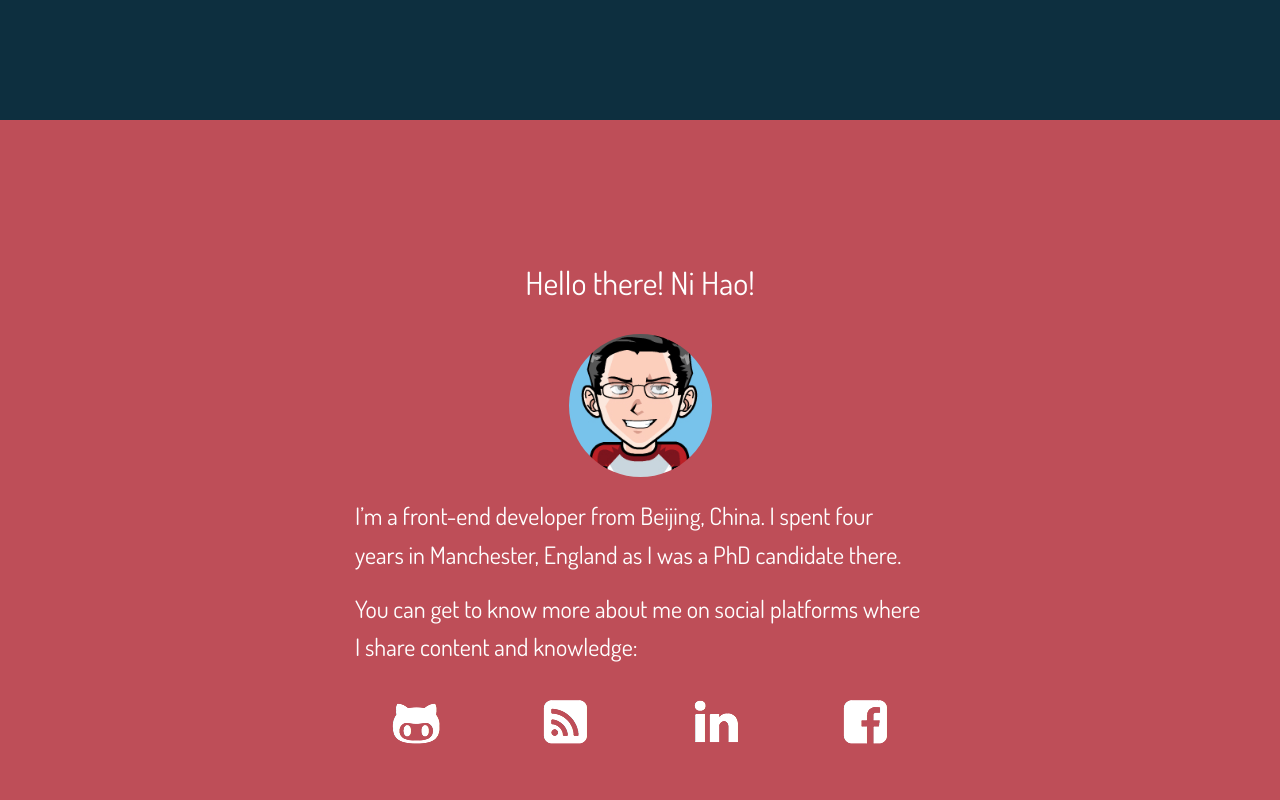
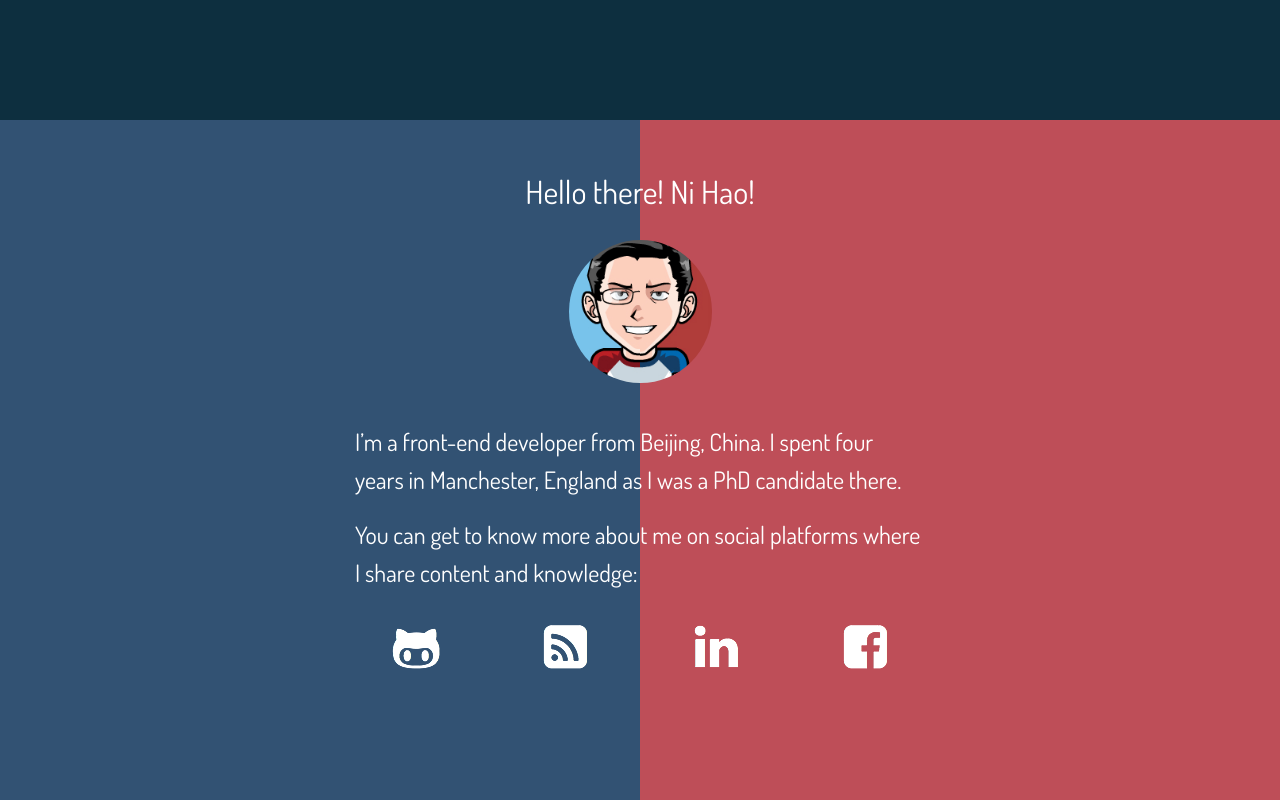
Before and after one commit to hufyhang/homepage, a plain HTML site: page site/index.html in a window 1280 px wide. Shown: the part 680-1480 px from the top of the page. Drawn offline with Linux system fonts and the light colour scheme.

Commit message:
magical background

```diff
--- a/site/css/style.css
+++ b/site/css/style.css
@@ -46,30 +46,71 @@ header {
 }
 
 section {
+  position: relative;
   display: table;
   width: 100%;
 }
 
-.section-content {
+section#greetings {
+  color: #FFF;
+  font-size: 1.5rem;
+  overflow: hidden;
+}
+
+#section-content {
+  position: absolute;
+  top: 50px;
+  left: 0;
+  right: 0;
+  z-index: 99;
   display: table-cell;
   vertical-align: middle;
 }
 
-section#greetings {
-  background: #BE4E58;
-  color: #FFF;
-  font-size: 1.5rem;
+#magic-bg-left {
+  position: absolute;
+  z-index: 2;
+  background: #325273;
+  left: 0;
+  margin-top: -50px;
+  margin-bottom: -50px;
+  right: 0;
+  overflow: hidden;
 }
 
-#avatar {
+#magic-bg-right {
+  position: absolute;
+  background: #BE4E58;
+  z-index: 1;
+  left: 0;
+  margin-top: -50px;
+  margin-bottom: -50px;
+  right: 0;
+}
+
+.avatar {
+  position: absolute;
   display: block;
   margin: 20px auto;
   border-radius: 100%;
   height: 143px;
+  top: 100px;
   width: 143px;
+  background-size: cover !important;
+  background-position: center !important;
+
+}
+
+#avatar-left {
   background: #78C3EB url("/img/cartoon.png") no-repeat;
-  background-size: cover;
-  background-position: center;
+}
+
+#avatar-right {
+  background: #78C3EB url("/img/daniel.png") no-repeat;
+}
+
+#whoiam {
+  padding-top: 200px;
 }
 
 section#greetings p {
@@ -262,3 +303,13 @@ footer > div {
   font-weight: 500;
   margin: 0 auto;
 }
+
+@media screen and (max-width: 40em) {
+  section#works {
+    padding: 50px 0 0 0;
+  }
+
+  #projects {
+    margin-bottom: 0;
+  }
+}
--- a/site/index.html
+++ b/site/index.html
@@ -24,15 +24,20 @@
     </div>
   </header>
 
-  <section id="greetings" class="text-center" data-index="1">
-    <div class="section-content">
+  <section id="greetings" class="text-center">
+    <div id="magic-bg-left">
+      <span id="avatar-left" class="avatar"></span>
+    </div>
+    <div id="magic-bg-right">
+      <span id="avatar-right" class="avatar"></span>
+    </div>
+    <div id="section-content">
       <div class="row">
         <h2 class="title small-12 columns">Hello there! Ni Hao!</h2>
       </div>
 
-      <span id="avatar"></span>
 
-      <div class="row">
+      <div id="whoiam" class="row">
         <div class="small-12 small-centered medium-6 medium-centered columns text-left">
           <p>
             I’m a front-end developer from Beijing, China. I spent four years in Manchester, England as I was a PhD candidate there.
--- a/site/js/main.js
+++ b/site/js/main.js
@@ -8,12 +8,45 @@
   var $sections = $('section');
   var setHeight = function setHeight ($els, $target) {
     $els.forEach(function ($el) {
-      $el.css('height', $target.innerHeight())
-      .css('min-height', $target.innerHeight());
+      $el.css('height', $target.innerHeight() + 'px')
+      .css('min-height', $target.innerHeight() + 'px');
     });
   };
   setHeight([$header, $sections], $window);
   $window.on('resize', setHeight.bind(this, [$header, $sections], $window));
+
+  // Magic bg section.
+  var $greeting = $('section#greetings');
+  var $bgLeft = $greeting.find('#magic-bg-left');
+  var $bgRight = $greeting.find('#magic-bg-right');
+  var $avatarLeft = $greeting.find('#avatar-left');
+  var $avatarRight = $greeting.find('#avatar-right');
+
+  $bgLeft.css('width', $window.innerWidth() / 2 + 'px');
+  $bgRight.css('width', $window.innerWidth() + 'px');
+
+  var offset = 143 / 2;
+  $avatarLeft.css('left', $window.innerWidth() / 2 - offset + 'px');
+  $avatarRight.css('left', $window.innerWidth() / 2 - offset + 'px');
+
+  var $content = $greeting.find('#section-content');
+  var padding = 100;
+  var setMagicHeight = function setMagicHeight () {
+    var height = $content.innerHeight() + padding;
+    $greeting.css('height', height + 'px');
+    $bgLeft.css('height', height * 2 + 'px');
+    $bgRight.css('height', height * 2 + 'px');
+
+    $avatarLeft.css('left', $window.innerWidth() / 2 - offset + 'px');
+    $avatarRight.css('left', $window.innerWidth() / 2 - offset + 'px');
+  };
+  setMagicHeight();
+  $window.on('resize', setMagicHeight);
+
+  // Register magic bg event.
+  $greeting.on('mousemove', function (evt) {
+    $bgLeft.css('width', evt.clientX + 'px');
+  });
 
 
   // Set external links.
```
Also changed, not shown: site/img/daniel.png (added).
